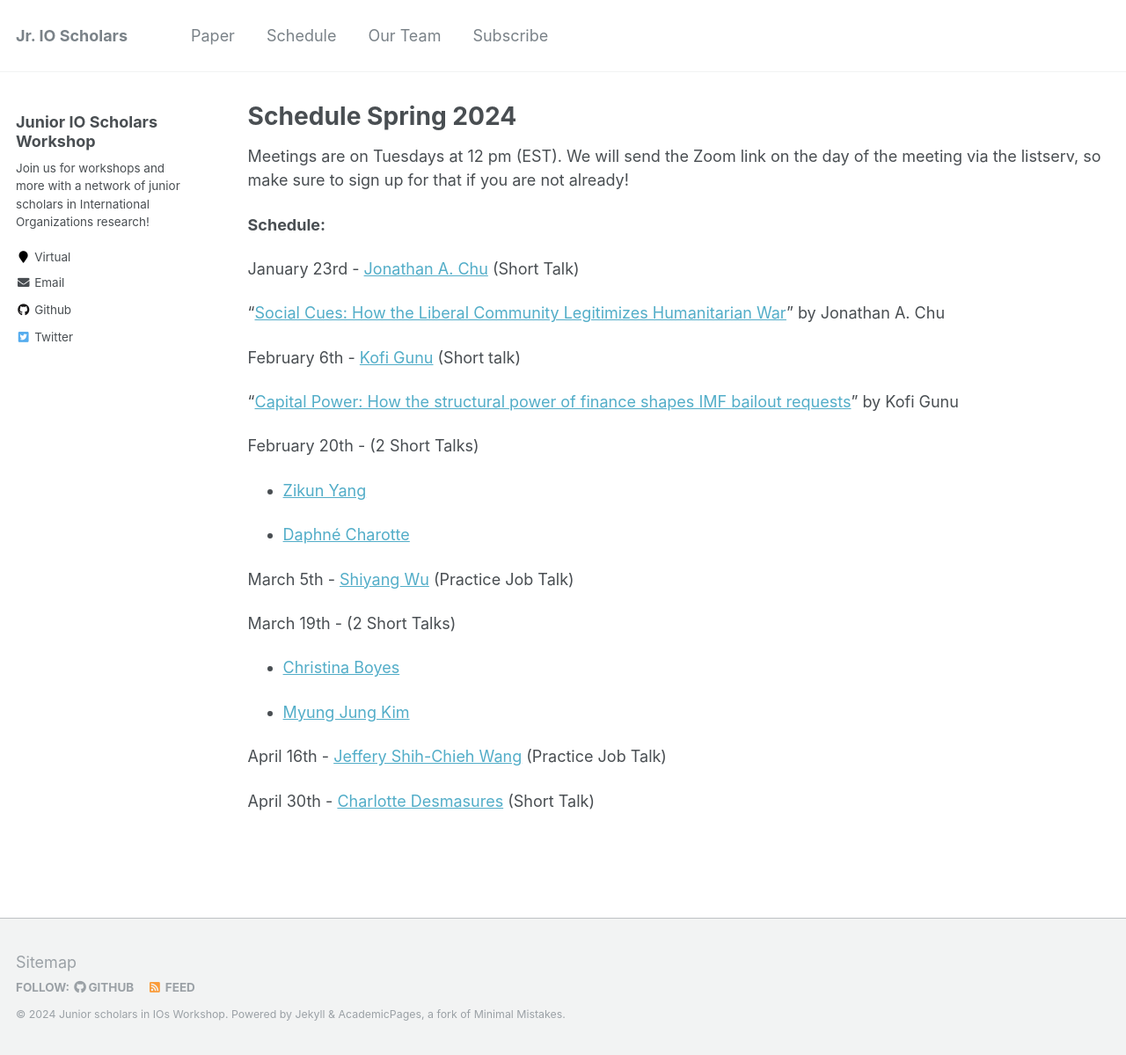
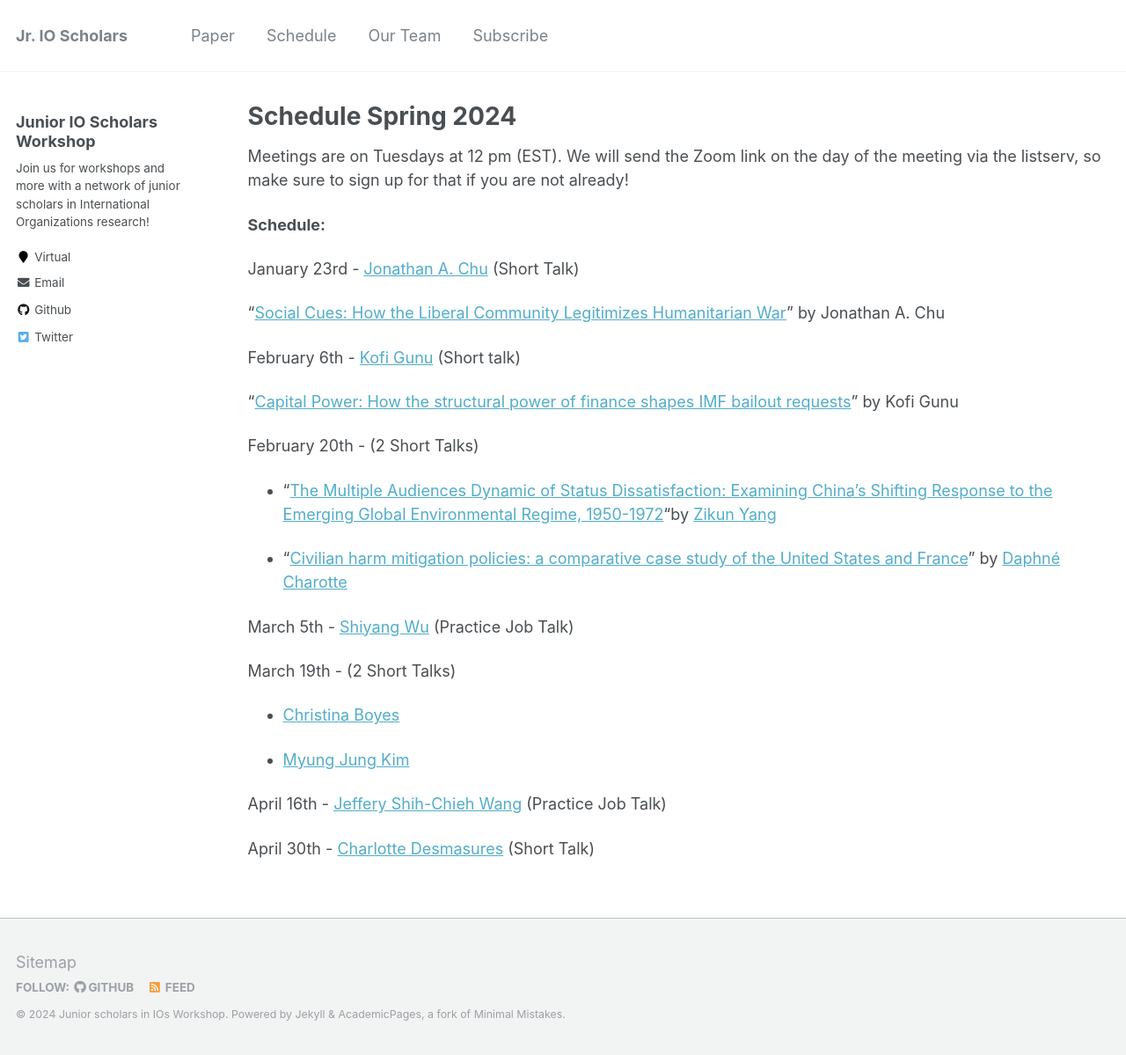
Before and after one commit to IO-workshop/IO-workshop.github.io, a Jekyll site: the page built from _pages/schedule.md, in a window 1280 px wide and 1199 px high. Shown: the whole window at 88% size. Built offline with Jekyll 4.4.1, drawn with Linux system fonts in a browser that asks for light colours.

Commit message:
update for Feb. 20th workshop

```diff
--- a/_pages/schedule.md
+++ b/_pages/schedule.md
@@ -19,10 +19,10 @@ February 6th - [Kofi Gunu](https://www.politics.ox.ac.uk/person/kofi-gunu) (Shor
 &nbsp;
 
 February 20th - (2 Short Talks)
-- [Zikun Yang](https://www.polis.cam.ac.uk/staff/zikun-yang#:~:text=Zikun%20Yang%20is%20a%20PhD,diplomatic%20history%20and%20treaty%20negotiation.)
 
-- [Daphné Charotte](https://www.maastrichtuniversity.nl/d-charotte)
+- "[The Multiple Audiences Dynamic of Status Dissatisfaction: Examining China’s Shifting Response to the Emerging Global Environmental Regime, 1950-1972](https://io-workshop.github.io/files/2.7.2024-Junior_IO_Workshop_Manuscript-Zikun_Yang.pdf)"by [Zikun Yang](https://www.polis.cam.ac.uk/staff/zikun-yang#:~:text=Zikun%20Yang%20is%20a%20PhD,diplomatic%20history%20and%20treaty%20negotiation.)
 
+- "[Civilian harm mitigation policies: a comparative case study of the United States and France](https://io-workshop.github.io/files/20240209_Civilian harm mitigation policies_Daphné Charotte.pdf)" by [Daphné Charotte](https://www.maastrichtuniversity.nl/d-charotte)
 
 March 5th - [Shiyang Wu](https://www.polsci.ucsb.edu/people/shiyang-wu) (Practice Job Talk)
 
```
Also changed, not shown: 2 other files.
